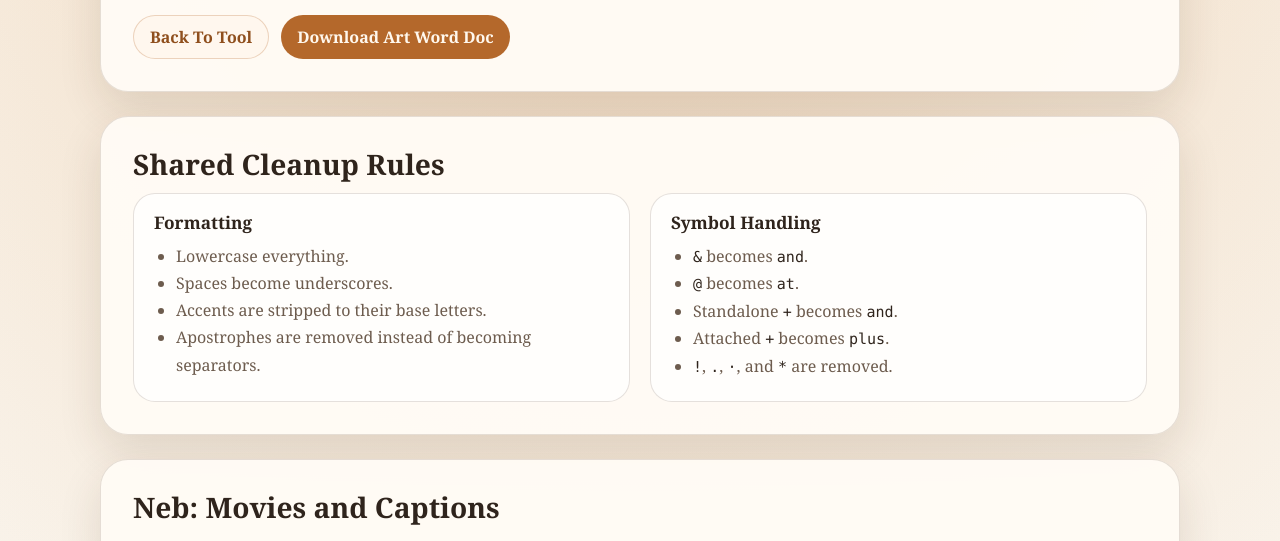
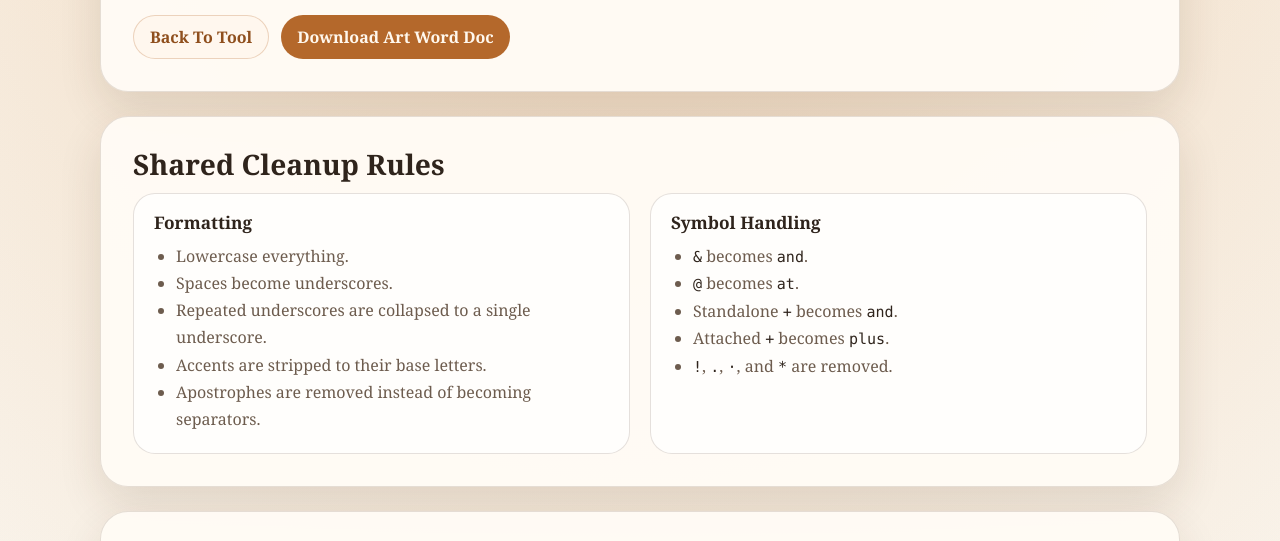
Before and after one commit to MichaelBrandonFalk/NameEverythingBetter, a plain HTML site: page conventions.html in a window 1280 px wide. Shown: the part 233-774 px from the top of the page. Drawn offline with Linux system fonts and the light colour scheme.

Commit message:
Clarify underscore cleanup rule

```diff
--- a/conventions.html
+++ b/conventions.html
@@ -169,6 +169,7 @@
           <ul>
             <li>Lowercase everything.</li>
             <li>Spaces become underscores.</li>
+            <li>Repeated underscores are collapsed to a single underscore.</li>
             <li>Accents are stripped to their base letters.</li>
             <li>Apostrophes are removed instead of becoming separators.</li>
           </ul>
```
